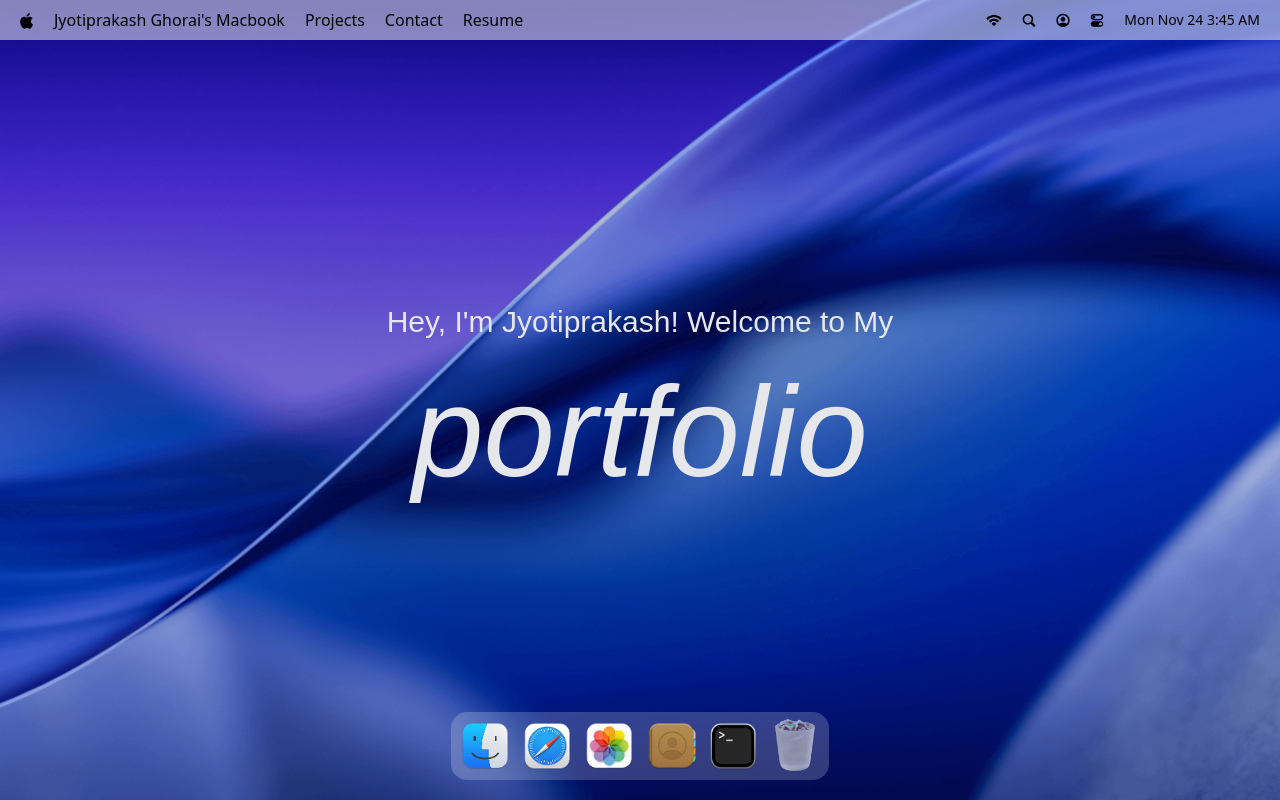
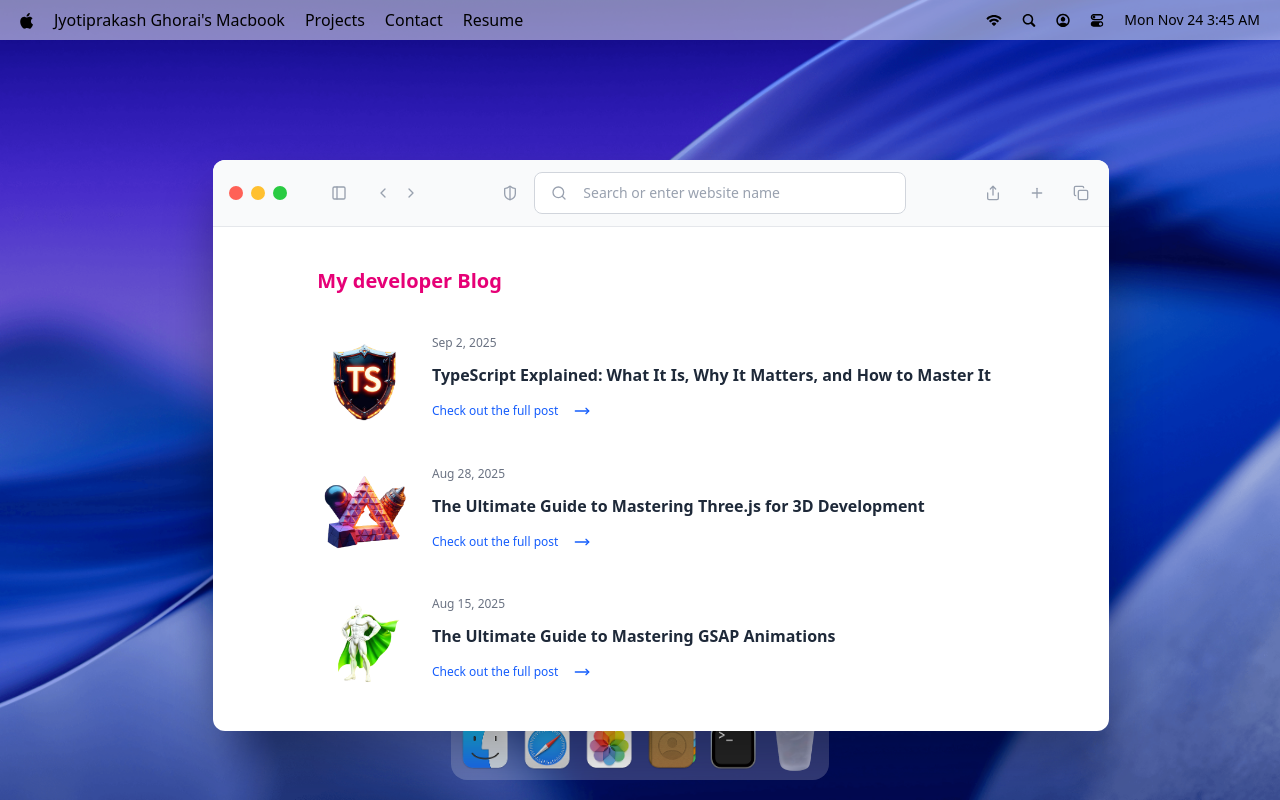
Before and after one commit to jytprks/portfolio, a React (Vite) app: page / in a window 1280 px wide. Both pictures are taken after a click on the button 547 px from the left and 746 px from the top of the page. Built offline with nearby package versions, Linux system fonts and the light colour scheme; a web font is replaced by a local one.

Commit message:
added safari

```diff
--- a/src/App.jsx
+++ b/src/App.jsx
@@ -2,7 +2,7 @@
 import {Dock, Navbar, Welcome} from '#components'
 import { Draggable } from "gsap/Draggable";
 import {gsap} from "gsap";
-import {Terminal} from "#windows";
+import {Safari, Terminal} from "#windows";
 
 gsap.registerPlugin(Draggable);
 
@@ -14,6 +14,7 @@
             <Dock/>
 
             <Terminal/>
+            <Safari/>
         </main>
     )
 }
--- /dev/null
+++ b/src/windows/Safari.jsx
@@ -0,0 +1,51 @@
+import React from 'react'
+import {WindowControls} from "#components";
+import WindowWrapper from "#hoc/WindowWrapper.jsx";
+import {ChevronLeft, PanelLeft, ChevronRight, ShieldHalf, Search, Copy, Share, Plus, MoveRight} from "lucide-react";
+import {blogPosts} from "#constraints";
+
+const Safari = () => {
+    return (
+        <>
+            <div id="window-header">
+                <WindowControls/>
+                <PanelLeft className="ml-10 icon"/>
+                <div className="flex items-center gap-1 ml-5">
+                    <ChevronLeft className="icon"/>
+                    <ChevronRight className="icon"/>
+                </div>
+                <div className="flex-1 flex-center gap-3">
+                    <ShieldHalf className="icon"/>
+                    <div className="search">
+                        <Search className="icon"/>
+                        <input className="flex-1" type="text" placeholder="Search or enter website name"/>
+                    </div>
+                </div>
+                <div className="flex items-center gap-5">
+                    <Share className="icon"/>
+                    <Plus className="icon"/>
+                    <Copy className="icon"/>
+                </div>
+            </div>
+            <div className="blog">
+                <h2> My developer Blog</h2>
+                <div className="space-y-9">
+                    {blogPosts.map(({id, image, title, date, link}) => (
+                        <div key={id} className="blog-post">
+                            <div className="col-span-2">
+                                <img src={image} alt={title}/>
+                            </div>
+                            <div className="content">
+                                <p>{date}</p>
+                                <h3>{title}</h3>
+                                <a href={link} target="_blank" rel="noopener noreferrer">Check out the full post <MoveRight className="icon"></MoveRight> </a>
+                            </div>
+                        </div>
+                    ))}
+                </div>
+            </div>
+        </>
+    )
+}
+const SafariWindow = WindowWrapper(Safari, 'safari');
+export default SafariWindow
--- a/src/windows/index.js
+++ b/src/windows/index.js
@@ -1,3 +1,3 @@
 import Terminal  from "#windows/Terminal.jsx";
-
-export { Terminal };
+import Safari from "#windows/Safari.jsx";
+export { Terminal, Safari };
```
